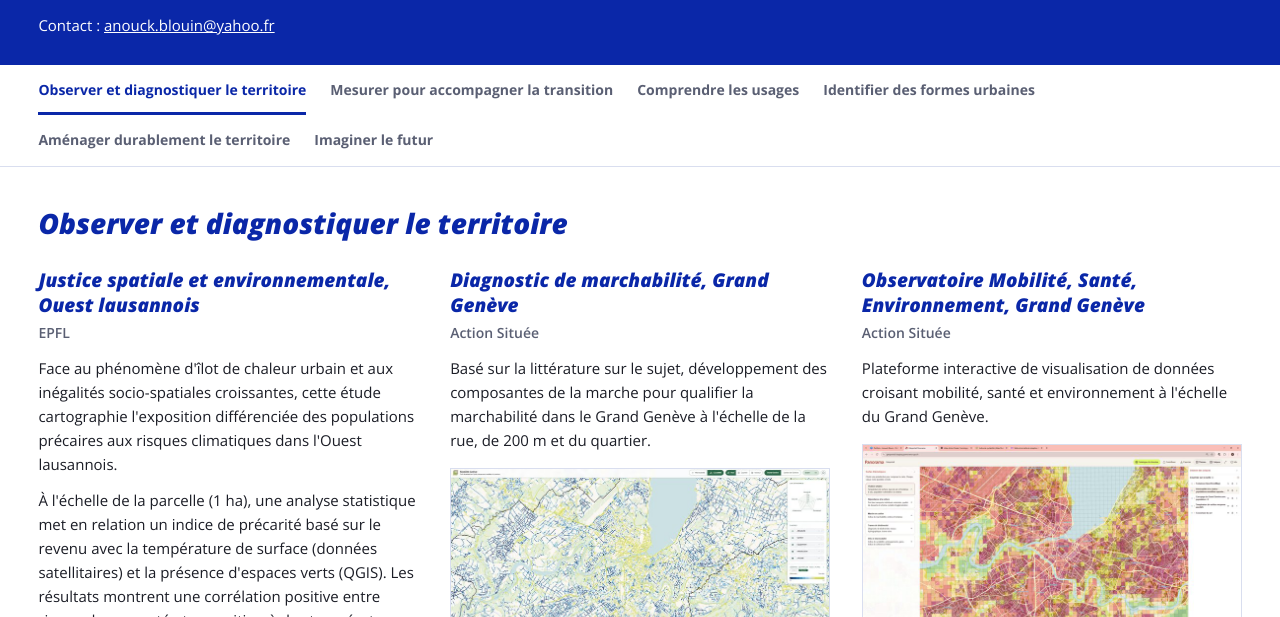
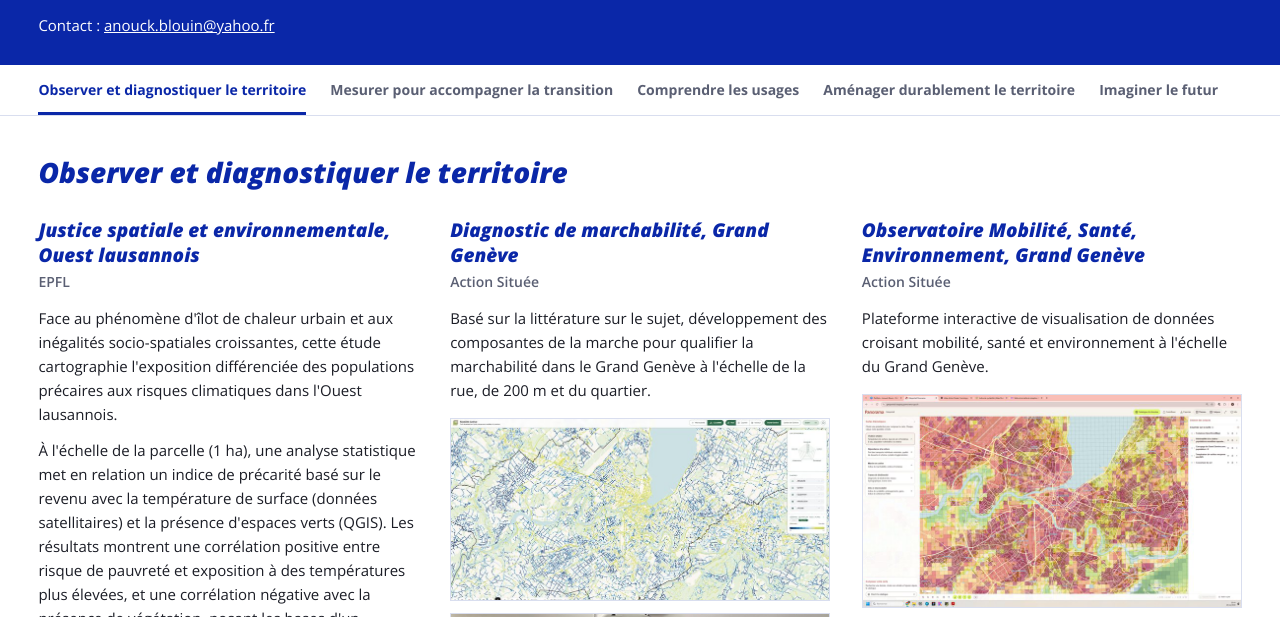
Before and after one commit to anouckbln/anouckbln.github.io, a plain HTML site: page index.html in a window 1280 px wide. Shown: the part 176-793 px from the top of the page. Drawn offline with nearby package versions, Linux system fonts and the light colour scheme.

Commit message:
Remove urban forms identifier link from index.html
Removed link to 'Identifier des formes urbaines'.

```diff
--- a/index.html
+++ b/index.html
@@ -44,7 +44,6 @@
     <a href="#observer">Observer et diagnostiquer le territoire</a>
     <a href="#mesurer">Mesurer pour accompagner la transition</a>
     <a href="#usages">Comprendre les usages</a>
-    <a href="#formes">Identifier des formes urbaines</a>
     <a href="#amenager">Aménager durablement le territoire</a>
     <a href="#futur">Imaginer le futur</a>
   </div>
```
